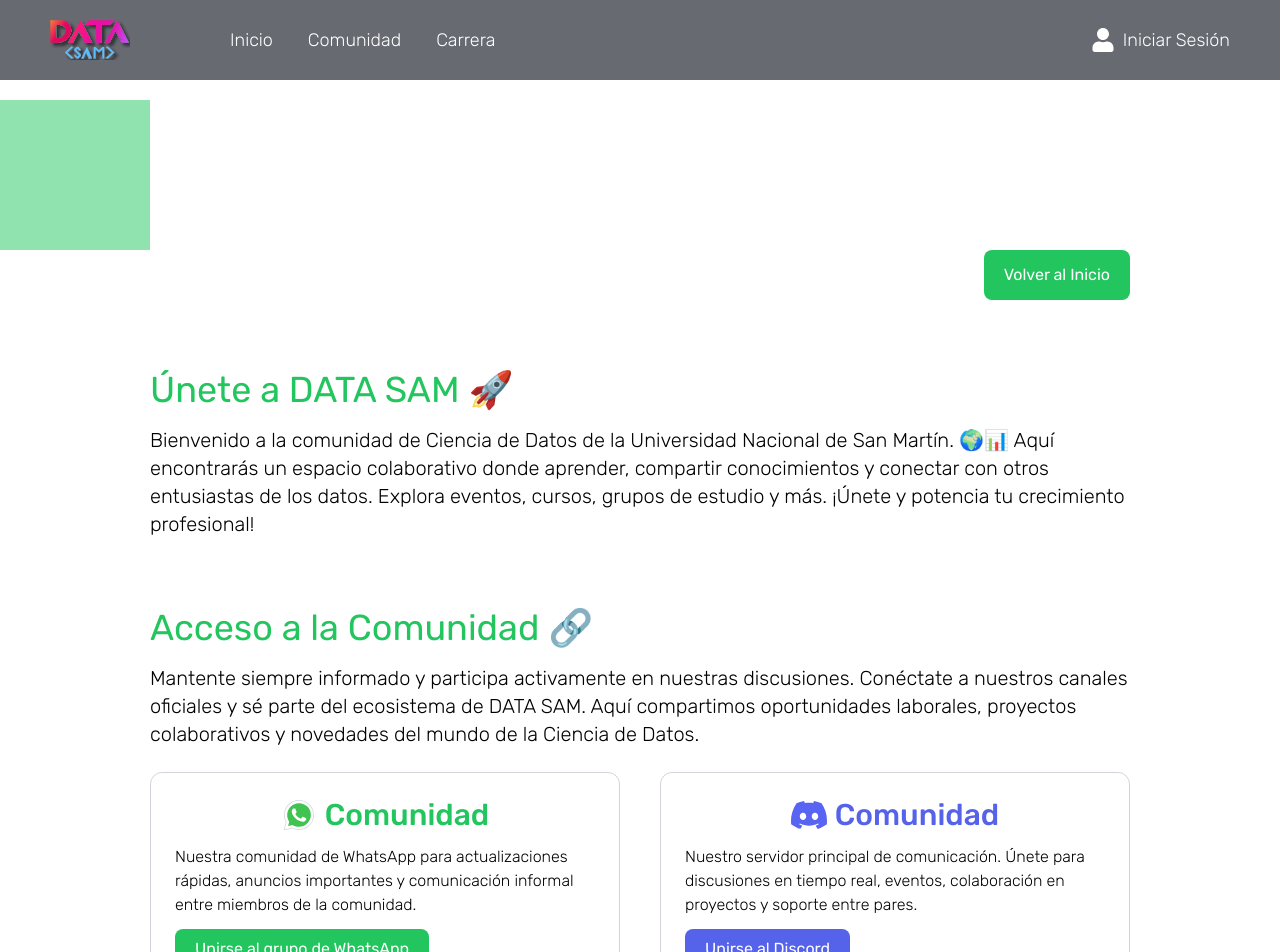
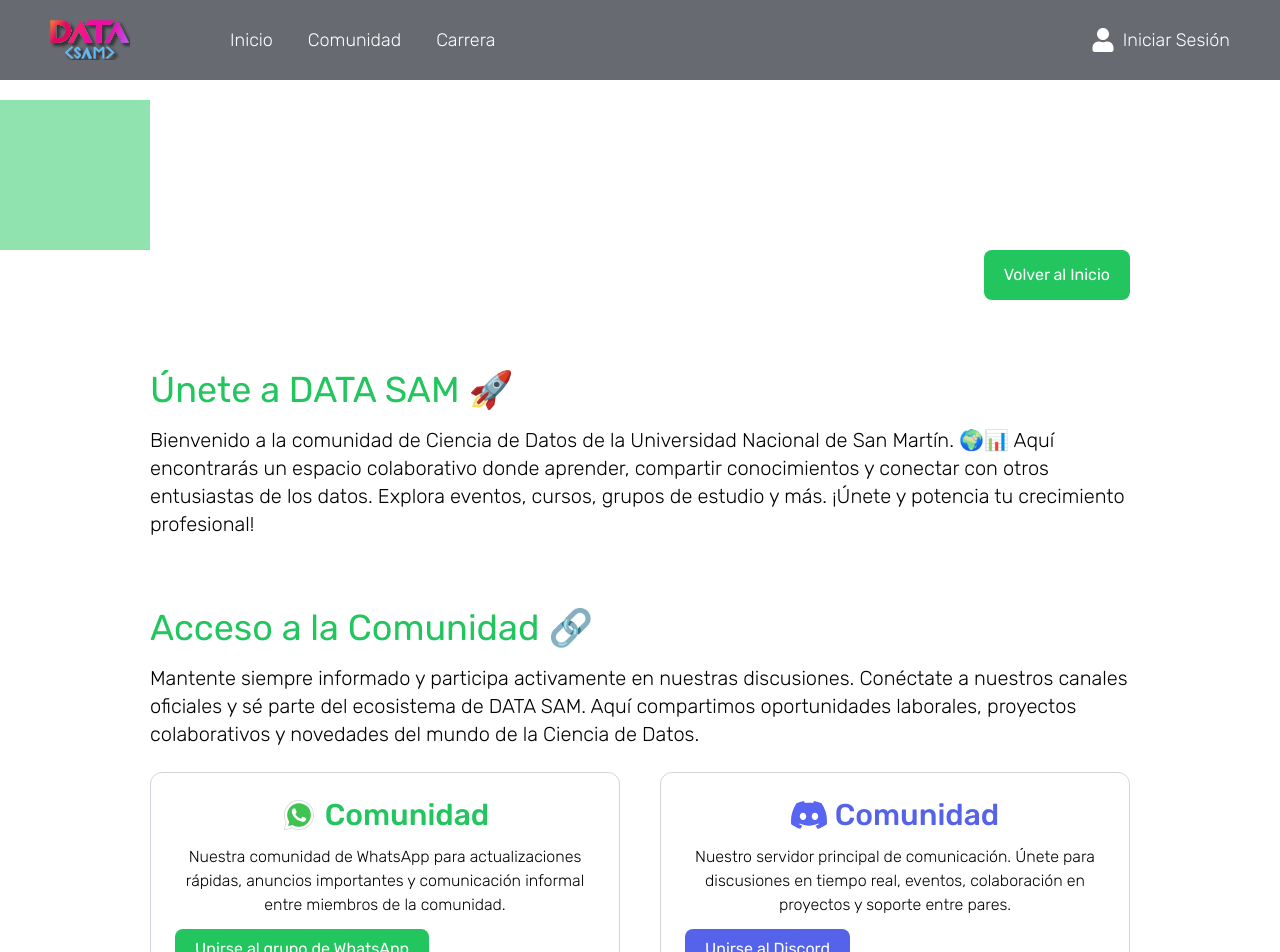
Before and after one commit to ezemartlopez/datasam, a Next.js app: page /comunidad in a window 1280 px wide. Shown: the top 952 px of the page. Built offline with nearby package versions, Linux system fonts and the light colour scheme.

Commit message:
componente de texto modificado

```diff
--- a/src/components/Text.tsx
+++ b/src/components/Text.tsx
@@ -1,6 +1,6 @@
 // Component: Text.tsx
 export default function Text({text}: {text: string}) {
   return (
-    <p className="font-rubik text-base font-light text-wrap text-left">{text}</p>
+    <p className="font-rubik text-base font-light text-wrap text-center">{text}</p>
   );
 }
```
